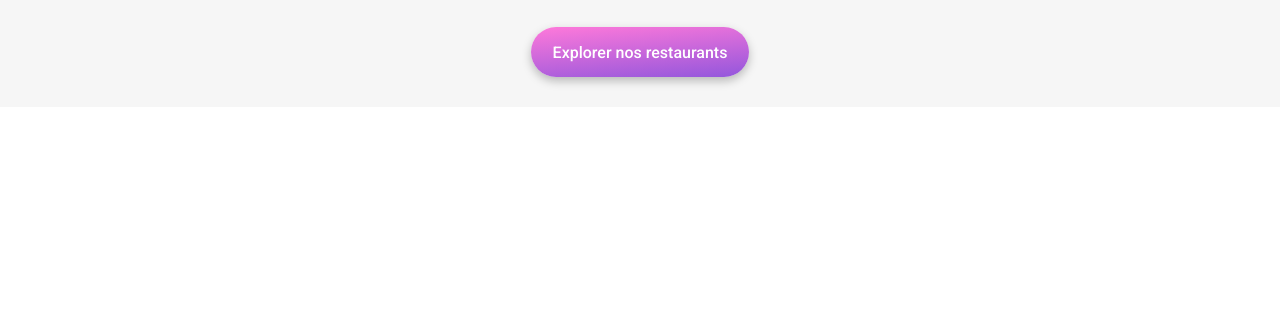
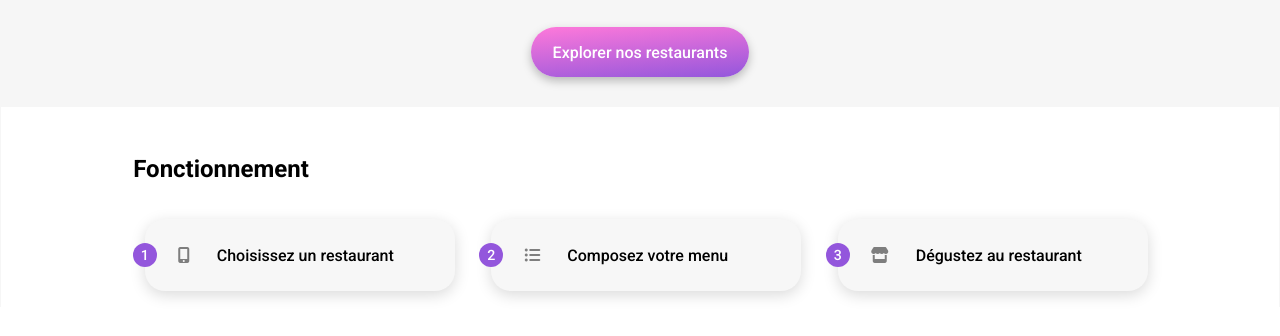
Before and after one commit to Florian-Godeau/Projet-OhMyFood, a website: page index.html in a window 1280 px wide. Shown: the part 262-598 px from the top of the page. Drawn offline with Linux system fonts and the light colour scheme; a web font is replaced by a local one.

Commit message:
ajout et finalisation de la setion Functionning

```diff
--- a/index.html
+++ b/index.html
@@ -27,6 +27,23 @@
                 <p>Découvrez des restaurants d'exception, sélectionnés par nos soins.</p>
                 <a class="button" href="#">Explorer nos restaurants</a>
             </section>
+            <section class="functionning">
+                <h1>Fonctionnement</h1>
+                <ol class="functionning-list">
+                    <li>
+                        <i class="fa-solid fa-mobile-screen-button"></i>
+                        <span>Choisissez un restaurant</span>
+                    </li>
+                    <li>
+                        <i class="fa-solid fa-list-ul"></i>
+                        <span>Composez votre menu</span>
+                    </li>
+                    <li>
+                        <i class="fa-solid fa-store"></i>
+                        <span>Dégustez au restaurant</span>
+                    </li>
+                </ol>
+            </section>
         </main>
     </div>
 </body>
--- a/scss/main.scss
+++ b/scss/main.scss
@@ -10,11 +10,11 @@ $white: #FFF;
 $black: #353535;
 $gray: #7E7E7E;
 $gray-medium: #EAEAEA;
-$gray-light: #F6F6F6;
+$gray-light: #F7F7F7;
 $gray-sec: #D2D2D2;
 
 @mixin desktop {
-    @media screen and (min-width: 768px) {
+    @media screen and (min-width: 1024px) {
         @content
     }
 }
@@ -110,3 +110,74 @@ main {
         @include btn-hover;
     }
 }
+
+.functionning {
+    padding: 48px 0 0 20px;
+    margin: 0 1px 0 1px;
+    background-color: $white;
+    display: flex;
+    flex-direction: column;
+    @include desktop {
+        align-items: center;
+    }
+    h1 {
+        margin-top: 0;
+        @include desktop {
+            position: relative;
+            left: -429px;
+        }
+    }
+}
+
+.functionning-list {
+    list-style-type: none;
+    display: flex;
+    flex-direction: column;
+    gap: 24.92px;
+    padding: 0 20px 0 12.51px;
+    @include desktop {
+        flex-direction: row;
+        gap: 36.51px;
+        justify-content: center;
+    }
+    li {
+        display: flex;
+        align-items: center;
+        background-color: $gray-light;
+        box-shadow: 0px 4px 15px rgba(0, 0, 0, 0.15);
+        border-radius: 20px;
+        height: 72.38px;
+        counter-increment: my-counter 1;
+        @include desktop {
+            width: 310px;
+        }
+        i {
+            color: $gray;
+            padding: 0 27px 0 9px;
+
+        }
+        &:hover {
+            i {
+                color: $color-primary;
+            }
+        }
+        &:before {
+            content: counter(my-counter);
+            background-color: $color-primary;
+            color: $white;
+            font-size: 14.18px;
+            font-weight: 500;
+            width: 24px;
+            height: 24px;
+            border-radius: 25px;
+            display: flex;
+            align-items: center;
+            justify-content: center;
+            position: relative;
+            right: 12px;
+        }
+        span {
+            font-weight: 500;
+        }
+    }
+}
```
Also changed, not shown: css/style.css, 1 other file.
